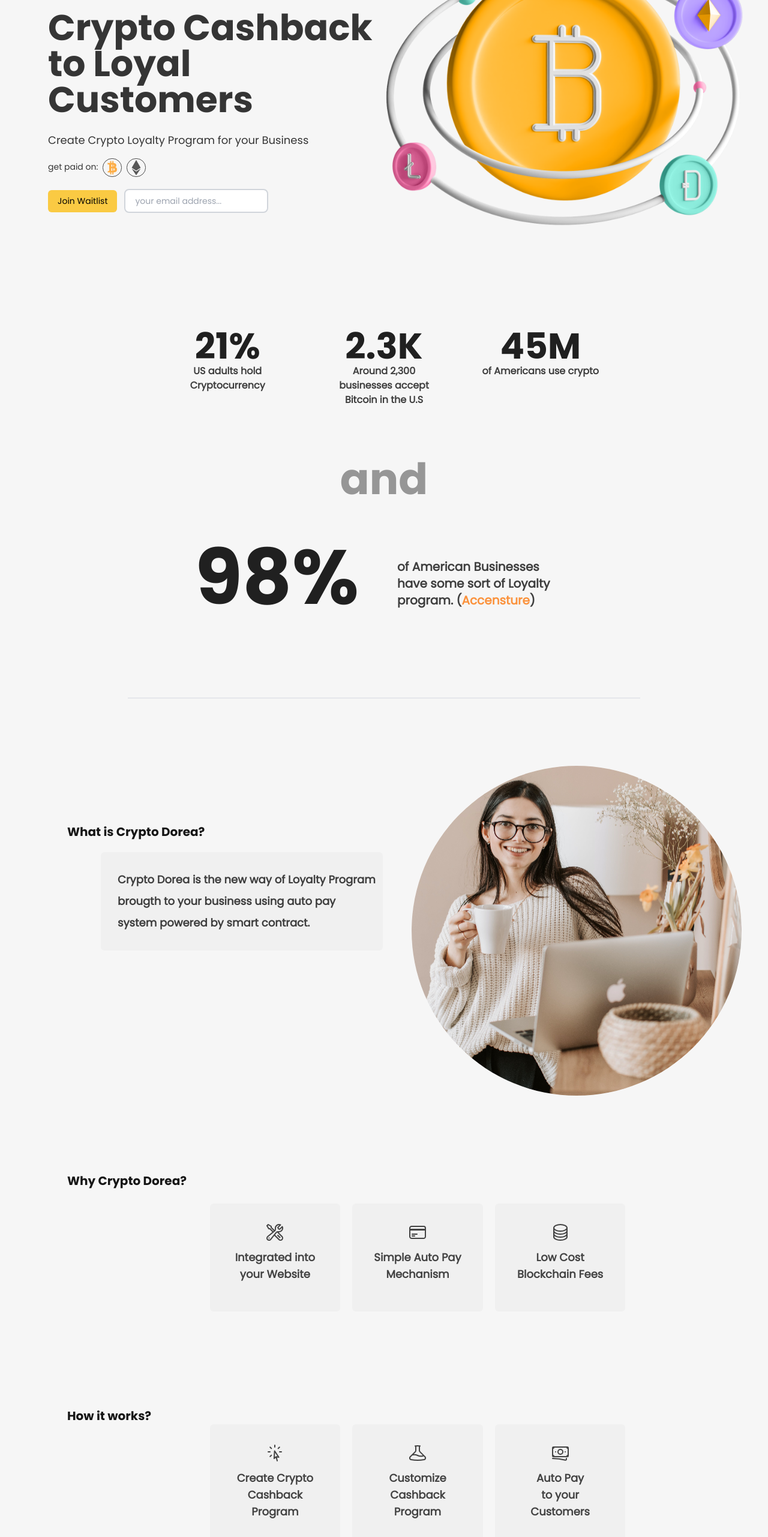
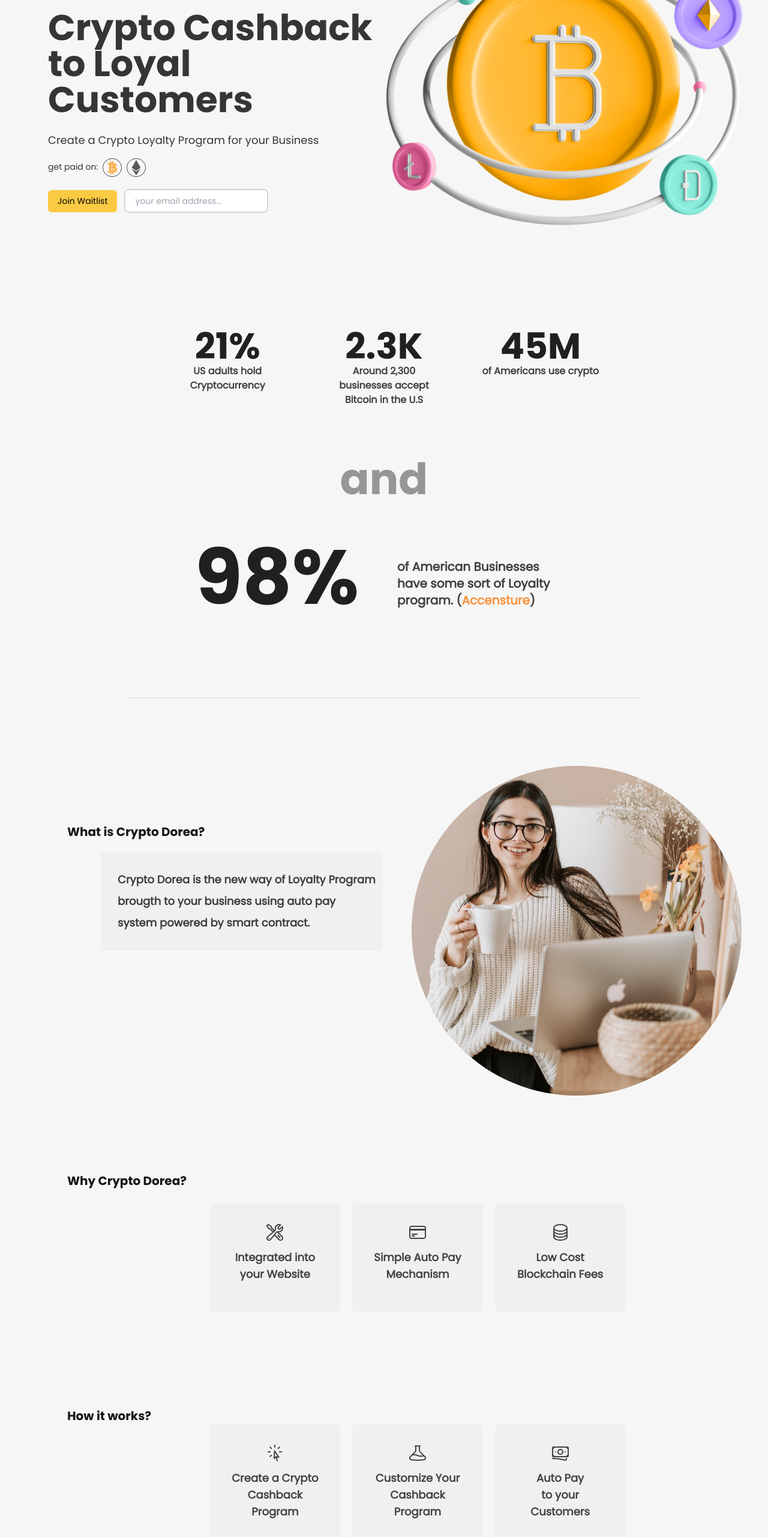
Before and after one commit to xmrrabbitx/cryptodorea_website, a Next.js app: page / in a window 1280 px wide. Shown: the part 234-2797 px from the top of the page at 60% size. Built offline with nearby package versions, Linux system fonts and the light colour scheme.

Commit message:
correct some texts

```diff
--- a/pages/index.tsx
+++ b/pages/index.tsx
@@ -88,7 +88,7 @@
                 to Loyal Customers
               </p>
               <p className={`${styles.titleCaption} xl:text-lg text-sm mt-6 `}>
-                Create Crypto Loyalty Program for your Business
+                Create a Crypto Loyalty Program for your Business
               </p>
               <p className='flex mt-4'>
                 <span className={`${styles.titleCaption} pt-1 text-sm`}>get paid on:</span>
@@ -247,7 +247,7 @@
                   <path strokeLinecap="round" strokeLinejoin="round" d="M15.042 21.672L13.684 16.6m0 0l-2.51 2.225.569-9.47 5.227 7.917-3.286-.672zM12 2.25V4.5m5.834.166l-1.591 1.591M20.25 10.5H18M7.757 14.743l-1.59 1.59M6 10.5H3.75m4.007-4.243l-1.59-1.59" />
                   </svg>
                   </div>
-                  <p className='pb-4'> Create Crypto <br /> Cashback Program</p>
+                  <p className='pb-4'> Create a Crypto <br /> Cashback Program</p>
                   </div>
                   <div id='infoBoxs' className={`${styles.infoBoxs} hover:bg-[#FACA43] xl:col-span-1 lg:col-span-1 md:col-span-1 sm:col-span-1 col-span-5 xl:text-lg lg:text-lg md:text-lg sm:text-lg text-base font-bold p-8`}>
                   <div className='flex items-center justify-center pb-3'>
@@ -255,7 +255,7 @@
                     <path strokeLinecap="round" strokeLinejoin="round" d="M9.75 3.104v5.714a2.25 2.25 0 01-.659 1.591L5 14.5M9.75 3.104c-.251.023-.501.05-.75.082m.75-.082a24.301 24.301 0 014.5 0m0 0v5.714c0 .597.237 1.17.659 1.591L19.8 15.3M14.25 3.104c.251.023.501.05.75.082M19.8 15.3l-1.57.393A9.065 9.065 0 0112 15a9.065 9.065 0 00-6.23-.693L5 14.5m14.8.8l1.402 1.402c1.232 1.232.65 3.318-1.067 3.611A48.309 48.309 0 0112 21c-2.773 0-5.491-.235-8.135-.687-1.718-.293-2.3-2.379-1.067-3.61L5 14.5" />
                   </svg>
                   </div>
-                  <p className='pb-4'> Customize <br/> Cashback Program</p>
+                  <p className='pb-4'> Customize Your <br/> Cashback Program</p>
 
                     </div>
                   <div id='infoBoxs' className={`${styles.infoBoxs} hover:bg-[#FACA43] xl:col-span-1 lg:col-span-1 md:col-span-1 sm:col-span-1 col-span-5 xl:text-lg lg:text-lg md:text-lg sm:text-lg text-base font-bold p-8`}>
@@ -301,7 +301,7 @@
               <p id={styles.doreaDefinitionTitle} className='text-xl font-bold'>Our Goal?</p>
               <div id={styles.doreaDefinition} className='mt-5 xl:ml-14 lg:ml-14 md:ml-14 sm:ml-14 ml-0 pr-3 pl-7 pt-7 pb-7 rounded-md'>
                 <p id={styles.doreaDefinitionText} className='xl:text-lg lg:text-lg md:text-lg sm:text-lg text-[16px] font-bold xl:leading-[47px] lg:leading-10 md:leading-10 leading-9'>
-                  We are a team of experts who believe everyone deserves more. So we gather together as the Dorea team to provide the best suit for your business. now our focus is small- to mid-sized businesses because most crypto loyalty programs are expensive and not efficient. There is no limitation in crypto dorea; you can launch your own crypto campaign cashback and give rewards to your most loyal customers using our Auto-Pay system at your specific date and time. We believe in privacy, so none of the information of your users will be saved in our database. All the processes are decentralized and transparent on supported blockchains.
+                  We are a team of experts who believe everyone deserves more. So, we gather together as the Dorea team to provide the best suit for your business. Now our focus is on small- to mid-sized businesses because most crypto loyalty programs are expensive and not efficient. There is no limitation in Crypto Dorea; you can launch your own crypto campaign cashback and give rewards to your most loyal customers using our Auto-Pay system at your specific date and time. We believe in privacy, so none of the information of your users will be saved in our database. All the processes are decentralized and transparent on supported blockchains.
                 </p>
               </div>
             </div>
```
